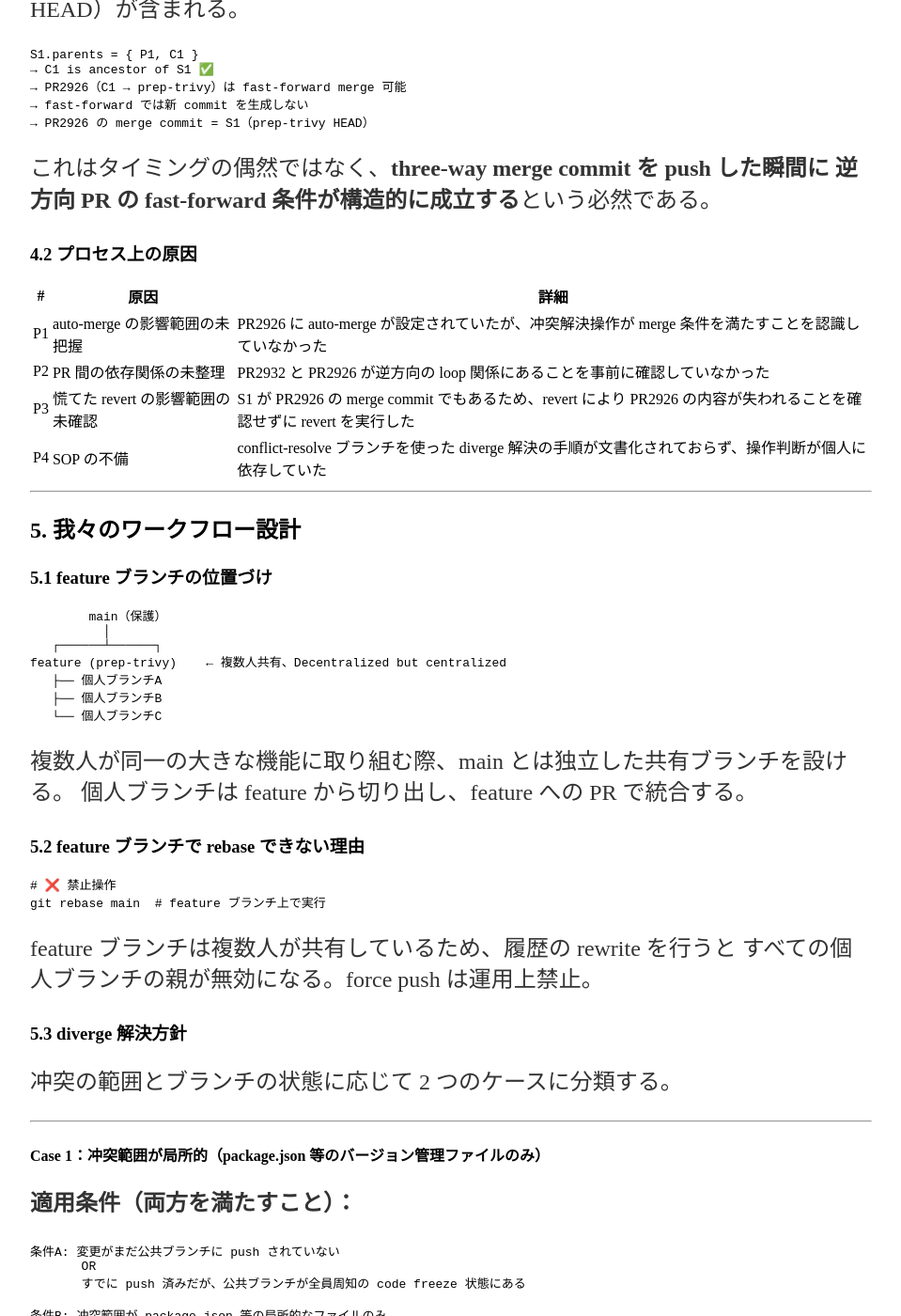
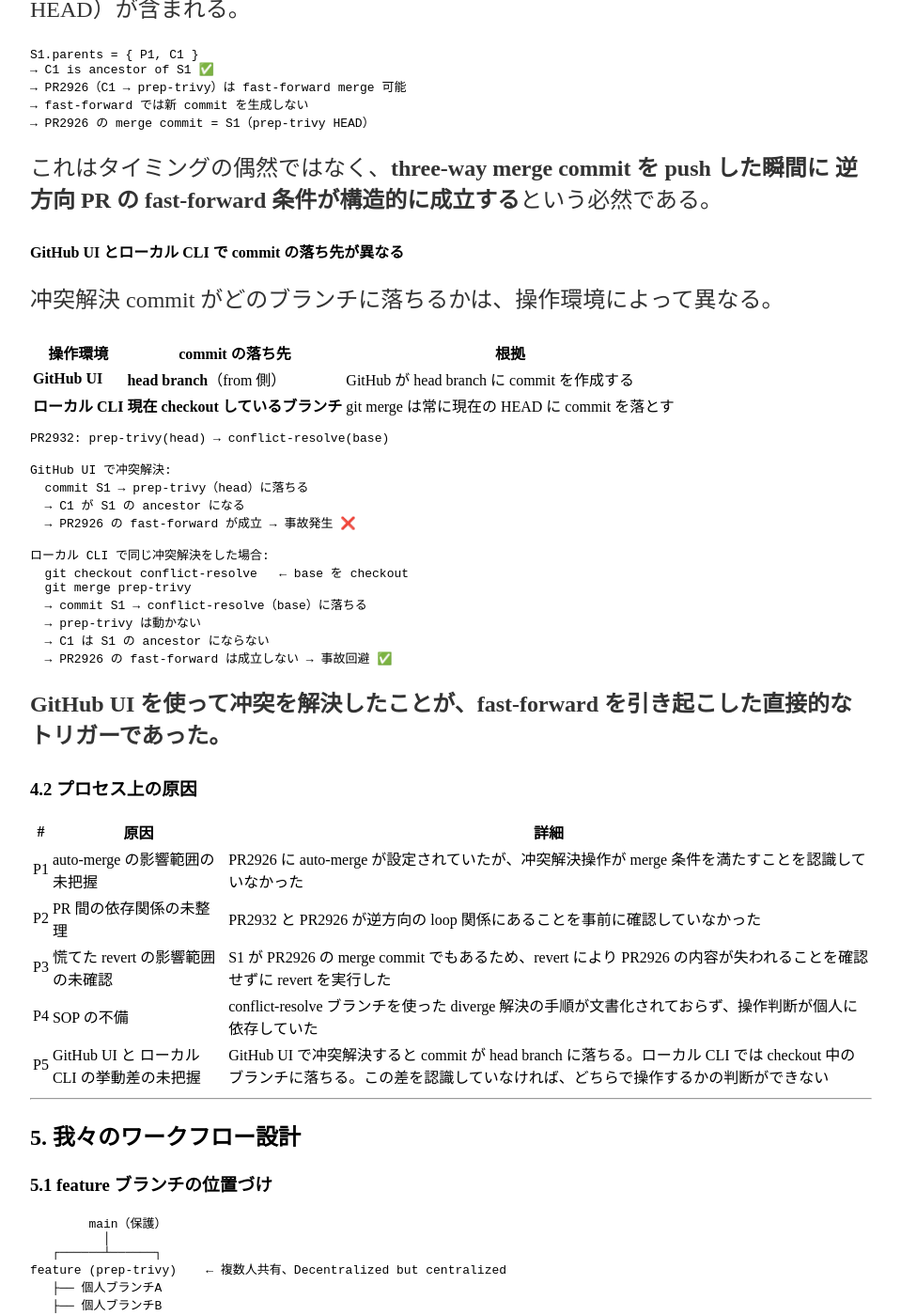
Before and after one commit to dutLyuyu/dutLyuyu.github.io, a Jekyll site: the page built from _posts/2026-04-16-git-diverge 解決作業における Auto-merge 連鎖事故 報告書.md, in a window 1280 px wide and 1400 px high, scrolled down 2032 px. Shown: the whole window at 94% size, without its empty margins (160-1119 px from the left). Built offline with Jekyll 4.4.1, drawn with Linux system fonts in a browser that asks for light colours; our own code applies the rules of GitHub Pages for plain Markdown files; some of the changed text lies outside the part shown.

Commit message:
docs: enhance documentation on conflict resolution and commit behavior in GitHub UI vs local CLI

````diff
--- a/_posts/2026-04-16-git-diverge 解決作業における Auto-merge 連鎖事故 報告書.md
+++ b/_posts/2026-04-16-git-diverge 解決作業における Auto-merge 連鎖事故 報告書.md
@@ -93,6 +93,34 @@ S1.parents = { P1, C1 }
 これはタイミングの偶然ではなく、**three-way merge commit を push した瞬間に
 逆方向 PR の fast-forward 条件が構造的に成立する**という必然である。
 
+#### GitHub UI とローカル CLI で commit の落ち先が異なる
+
+冲突解決 commit がどのブランチに落ちるかは、操作環境によって異なる。
+
+| 操作環境 | commit の落ち先 | 根拠 |
+|---|---|---|
+| **GitHub UI** | **head branch**（from 側） | GitHub が head branch に commit を作成する |
+| **ローカル CLI** | **現在 checkout しているブランチ** | git merge は常に現在の HEAD に commit を落とす |
+
+```
+PR2932: prep-trivy(head) → conflict-resolve(base)
+
+GitHub UI で冲突解決:
+  commit S1 → prep-trivy（head）に落ちる
+  → C1 が S1 の ancestor になる
+  → PR2926 の fast-forward が成立 → 事故発生 ❌
+
+ローカル CLI で同じ冲突解決をした場合:
+  git checkout conflict-resolve   ← base を checkout
+  git merge prep-trivy
+  → commit S1 → conflict-resolve（base）に落ちる
+  → prep-trivy は動かない
+  → C1 は S1 の ancestor にならない
+  → PR2926 の fast-forward は成立しない → 事故回避 ✅
+```
+
+**GitHub UI を使って冲突を解決したことが、fast-forward を引き起こした直接的なトリガーであった。**
+
 ### 4.2 プロセス上の原因
 
 | # | 原因 | 詳細 |
@@ -101,6 +129,7 @@ S1.parents = { P1, C1 }
 | P2 | PR 間の依存関係の未整理 | PR2932 と PR2926 が逆方向の loop 関係にあることを事前に確認していなかった |
 | P3 | 慌てた revert の影響範囲の未確認 | S1 が PR2926 の merge commit でもあるため、revert により PR2926 の内容が失われることを確認せずに revert を実行した |
 | P4 | SOP の不備 | conflict-resolve ブランチを使った diverge 解決の手順が文書化されておらず、操作判断が個人に依存していた |
+| P5 | GitHub UI と ローカル CLI の挙動差の未把握 | GitHub UI で冲突解決すると commit が head branch に落ちる。ローカル CLI では checkout 中のブランチに落ちる。この差を認識していなければ、どちらで操作するかの判断ができない |
 
 ---
 
@@ -208,6 +237,26 @@ feature/B ───── S1  (冲突修正 commit が feature/B 上に落ちる
 先リリースブランチ → feature/B  の PR を直接作成（中間ブランチ不要）
 ```
 
+**代替手段：ローカル CLI で merge（中間ブランチ不要）**
+
+PR を使わずにローカルで merge することで、commit の落ち先を自分でコントロールできる。
+main の保護ルールにも触れない。
+
+```bash
+git checkout feature/B        ← 冲突解決 commit を落としたいブランチを checkout
+git merge origin/main         # = git fetch + git merge origin/main
+# → 冲突解決 commit は feature/B に落ちる
+git push origin feature/B
+```
+
+```
+GitHub UI:     commit → head branch（from 側）に落ちる
+ローカル CLI:  commit → 現在 checkout しているブランチに落ちる ← 落ち先を制御できる
+```
+
+ローカル merge は**個人ブランチでは常に有効**。
+公共ブランチの場合は code freeze かつ全員周知の条件を満たすこと（Case 1 と同条件）。
+
 ---
 
 #### PR 作成前の反向 PR チェック（必須）
@@ -313,7 +362,25 @@ PR を作成する前に反方向の open PR が存在しないかを確認し
 GitHub Actions による自動コメントは補助的な安全網として有効だが、
 あくまで人的チェックの補助であり、自動検出を信頼して手順を省略しない。
 
-**③ revert 実行前の影響範囲確認チェックリスト**
+**③ 冲突解決は GitHub UI ではなくローカル CLI で行う**
+
+GitHub UI と ローカル CLI では冲突解決 commit の落ち先が異なる。
+逆方向 PR が存在する状況では、**ローカル CLI で base branch を checkout して merge する**ことで
+fast-forward の成立を防ぐことができる。
+
+```bash
+# PR: feature/B(head) → conflict-resolve(base) の冲突を解決する場合
+
+# ❌ GitHub UI: commit が head(feature/B) に落ちる → fast-forward 成立リスク
+
+# ✅ ローカル CLI: base を checkout して merge
+git checkout conflict-resolve   ← base branch
+git merge feature/B
+# → commit は conflict-resolve に落ちる
+# → feature/B は動かない → fast-forward 不成立
+```
+
+**④ revert 実行前の影響範囲確認チェックリスト**
 
 ```
 revert 前に確認すること：
````
Also changed, not shown: _posts/2026-04-16-git理解大纲.md (+23 -1 lines), _posts/2026-04-23-git原理.md (+46 -0 lines).
